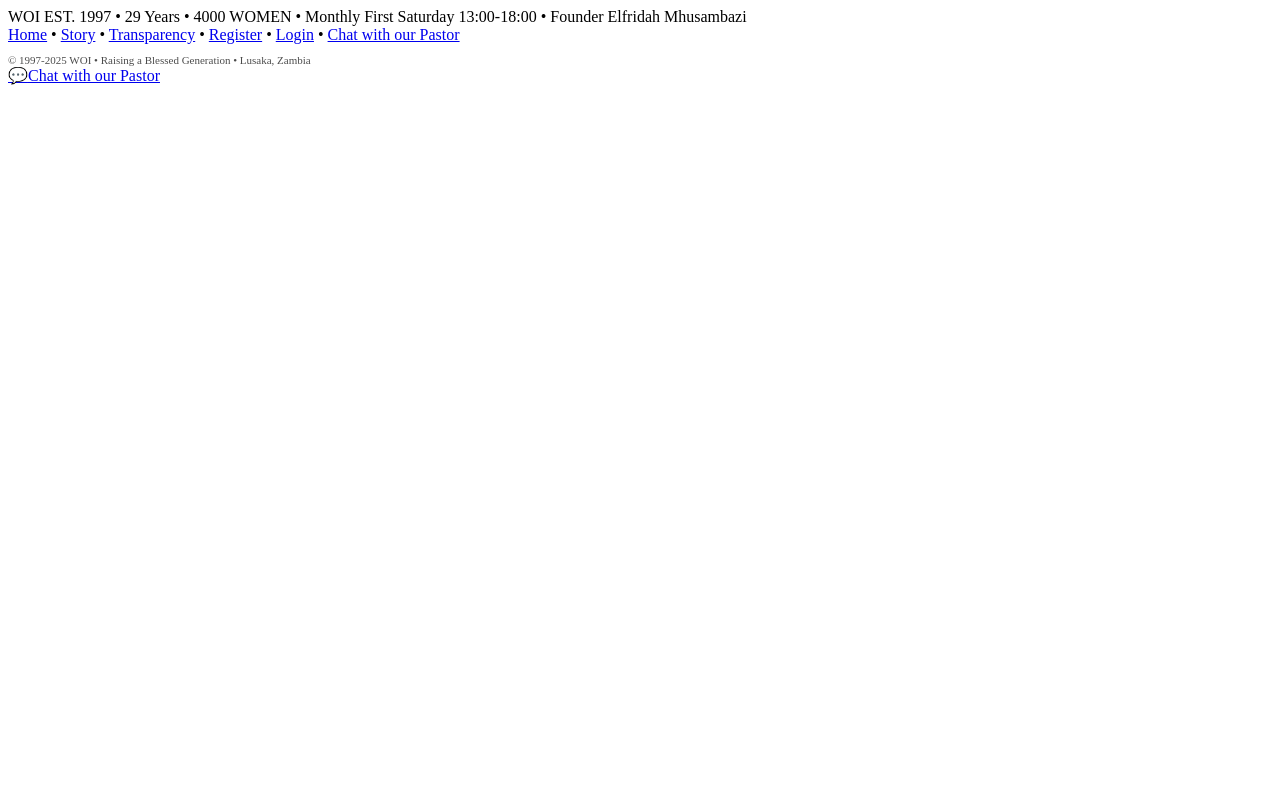
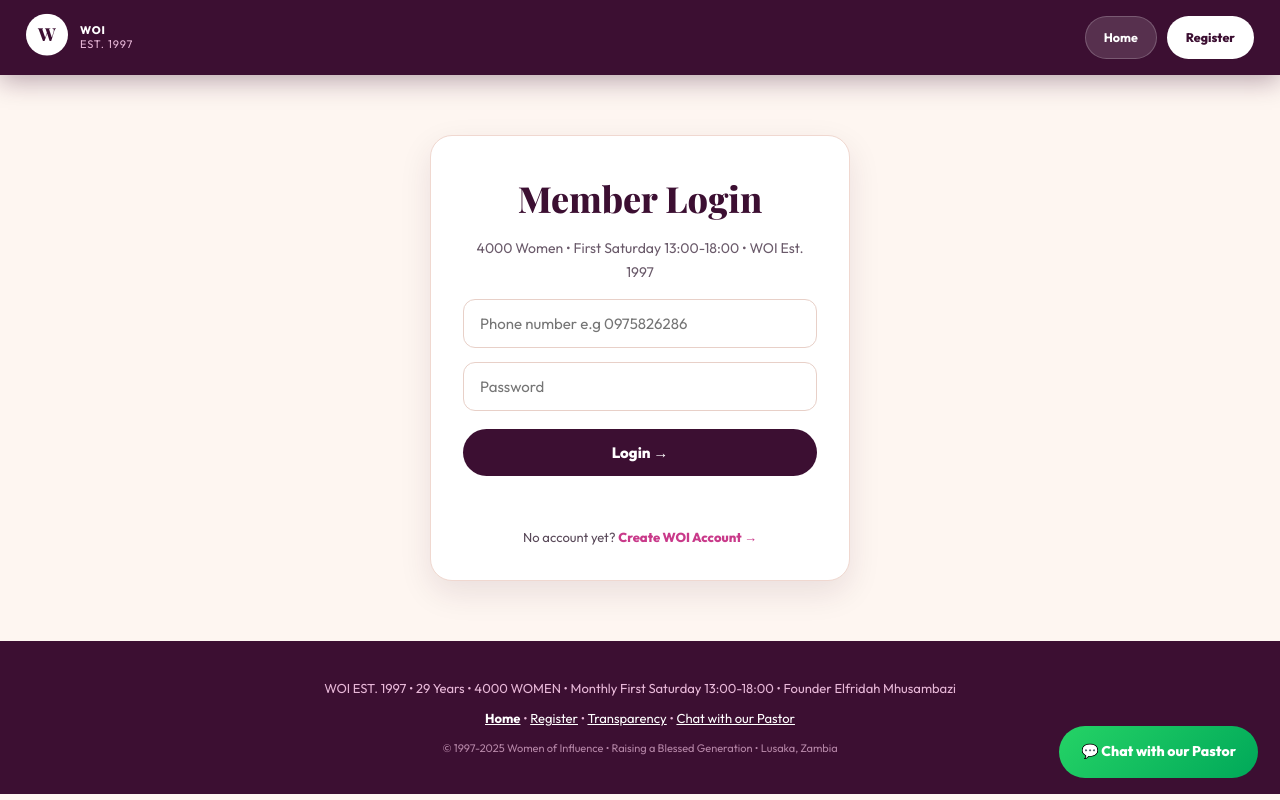
Before and after one commit to kachingaalonzo-svg/woi-website, a Flask app: page /member/login in a window 1280 px wide. Run offline with Flask 3, Linux system fonts and the light colour scheme.

Commit message:
Update login.html

```diff
--- a/templates/member/login.html
+++ b/templates/member/login.html
@@ -1 +1,97 @@
-<footer class="woi-footer"><div class="woi-footer-inner"><div>WOI EST. 1997 • 29 Years • 4000 WOMEN • Monthly First Saturday 13:00-18:00 • Founder Elfridah Mhusambazi</div><div class="woi-footer-links"><a href="/">Home</a> • <a href="/history.html">Story</a> • <a href="/transparency">Transparency</a> • <a href="/register">Register</a> • <a href="/member/login">Login</a> • <a href="https://wa.me/260975826286">Chat with our Pastor</a></div><div style="margin-top:10px;font-size:11px;opacity:0.7">© 1997-2025 WOI • Raising a Blessed Generation • Lusaka, Zambia</div></div></footer><a id="waFloat" href="https://wa.me/260975826286?text=Hello%20WOI%20I%20want%20to%20chat%20with%20our%20Pastor" target="_blank"><span class="wa-icon">💬</span><span class="wa-text">Chat with our Pastor</span></a>
+<!DOCTYPE html>
+<html lang="en">
+<head>
+<meta charset="UTF-8">
+<meta name="viewport" content="width=device-width, initial-scale=1.0">
+<title>Member Login - WOI</title>
+<link href="https://fonts.googleapis.com/css2?family=Playfair+Display:wght@700;800&family=Outfit:wght@400;600;700;800&display=swap" rel="stylesheet">
+<link rel="stylesheet" href="/static/css/style.css">
+<style>
+.login-wrap{max-width:460px;margin:60px auto;padding:0 20px}
+.login-card{background:white;border-radius:22px;padding:32px;border:1px solid #f0d8d0;box-shadow:0 12px 32px rgba(60,15,50,0.1)}
+.login-title{font-family:'Playfair Display';font-size:36px;color:#3c0f32;text-align:center;font-weight:800}
+.login-sub{font-family:'Outfit';text-align:center;color:#6a5a6a;margin-top:8px;font-size:14px}
+.input{width:100%;padding:14px 16px;border-radius:12px;border:1px solid #e8d0c8;margin-top:14px;font-size:15px;font-family:'Outfit'}
+.input:focus{outline:none;border-color:#c93a8a;box-shadow:0 0 0 3px rgba(201,58,138,0.1)}
+.btn-login{width:100%;margin-top:18px;background:#3c0f32;color:white;padding:14px;border-radius:100px;font-weight:800;border:0;cursor:pointer;font-family:'Outfit';font-size:15px;transition:0.3s}
+.btn-login:hover{background:#c93a8a;transform:translateY(-2px)}
+#l_msg{margin-top:14px;text-align:center;font-family:'Outfit';font-weight:600;font-size:14px;min-height:20px}
+</style>
+</head>
+<body>
+
+<header>
+<div class="logo"><div class="logo-icon">W</div><div class="logo-text">WOI<br><span>EST. 1997</span></div></div>
+<div class="nav-pills">
+<a class="pill pill-light" href="/">Home</a>
+<a class="pill pill-dark" href="/register">Register</a>
+</div>
+</header>
+
+<div class="login-wrap">
+<div class="login-card">
+<h2 class="login-title">Member Login</h2>
+<p class="login-sub">4000 Women • First Saturday 13:00-18:00 • WOI Est. 1997</p>
+
+<input id="l_phone" class="input" placeholder="Phone number e.g 0975826286" type="tel">
+<input id="l_pass" class="input" placeholder="Password" type="password">
+
+<button class="btn-login" onclick="login()">Login →</button>
+
+<p id="l_msg"></p>
+
+<p style="text-align:center;margin-top:16px;font-family:'Outfit';font-size:13px;color:#5a4a5a">
+No account yet? <a href="/register" style="color:#c93a8a;font-weight:800;text-decoration:none">Create WOI Account →</a>
+</p>
+</div>
+</div>
+
+<script>
+async function login(){
+  const phone = document.getElementById('l_phone').value.trim();
+  const password = document.getElementById('l_pass').value;
+  const msg = document.getElementById('l_msg');
+
+  if(!phone || !password){
+    msg.style.color='red';
+    msg.textContent='Enter phone and password';
+    return;
+  }
+
+  msg.style.color='#6a5a6a';
+  msg.textContent='Checking...';
+
+  try{
+    const res = await fetch('/api/login',{
+      method:'POST',
+      headers:{'Content-Type':'application/json'},
+      body:JSON.stringify({phone: phone, password: password})
+    });
+    const data = await res.json();
+
+    if(res.ok){
+      msg.style.color='green';
+      msg.textContent = data.msg + ' Redirecting...';
+      setTimeout(()=>{ window.location.href='/member/dashboard'; }, 1000);
+    } else {
+      msg.style.color='red';
+      msg.textContent = data.msg || 'Login failed';
+    }
+  } catch(err){
+    msg.style.color='red';
+    msg.textContent='Server error - check app.py /api/login route';
+  }
+}
+</script>
+
+<footer style="background:#3c0f32;color:#e8b8d8;text-align:center;padding:36px 24px;font-family:'Outfit';font-size:13px;margin-top:40px">
+<div>WOI EST. 1997 • 29 Years • 4000 WOMEN • Monthly First Saturday 13:00-18:00 • Founder Elfridah Mhusambazi</div>
+<div style="margin-top:8px"><a href="/" style="color:white;font-weight:700">Home</a> • <a href="/register" style="color:white">Register</a> • <a href="/transparency" style="color:white">Transparency</a> • <a href="https://wa.me/260975826286" style="color:white">Chat with our Pastor</a></div>
+<div style="margin-top:10px;font-size:11px;opacity:0.7">© 1997-2025 Women of Influence • Raising a Blessed Generation • Lusaka, Zambia</div>
+</footer>
+
+<a id="waFloat" href="https://wa.me/260975826286?text=Hello%20WOI%20I%20want%20to%20chat%20with%20our%20Pastor" target="_blank" style="position:fixed;bottom:22px;right:22px;background:linear-gradient(135deg,#25D366,#00a859);color:white;padding:14px 22px;border-radius:100px;display:flex;align-items:center;gap:10px;z-index:200;text-decoration:none;font-weight:800;font-family:'Outfit';box-shadow:0 0 0 0 rgba(37,211,102,0.7),0 10px 24px rgba(0,0,0,0.22);animation:glow 2.5s infinite">💬 Chat with our Pastor</a>
+<style>@keyframes glow{0%{box-shadow:0 0 0 0 rgba(37,211,102,0.7)}50%{box-shadow:0 0 0 18px rgba(37,211,102,0)}100%{box-shadow:0 0 0 0 rgba(37,211,102,0)}}</style>
+
+</body>
+</html>
```
